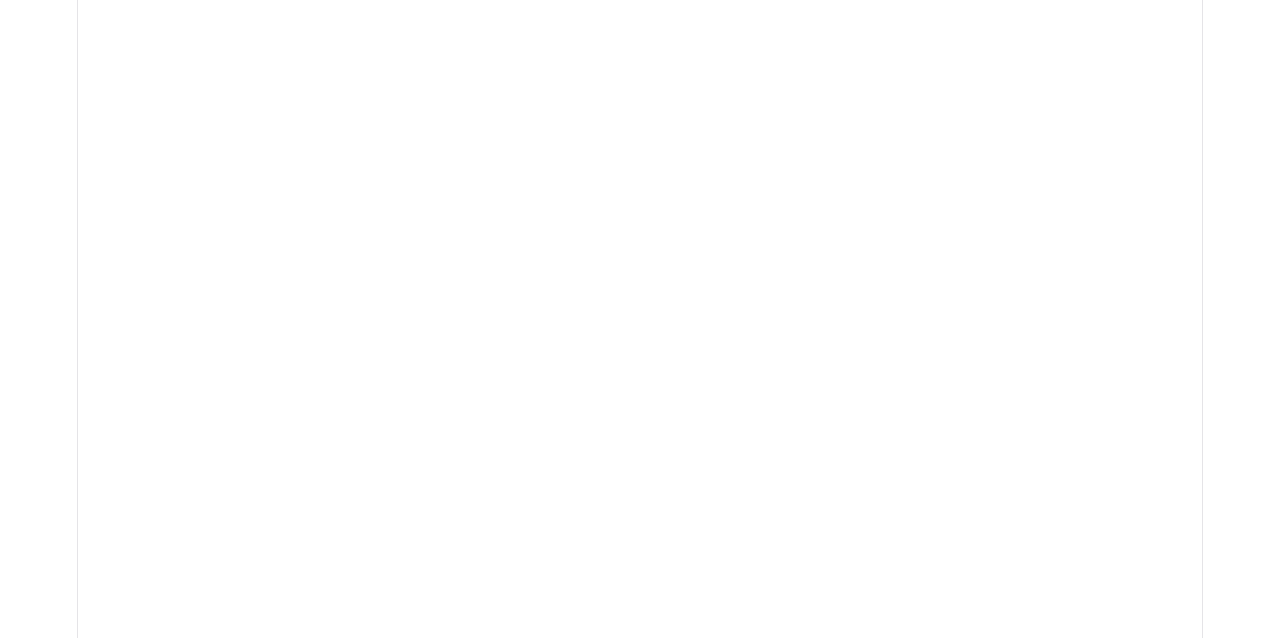
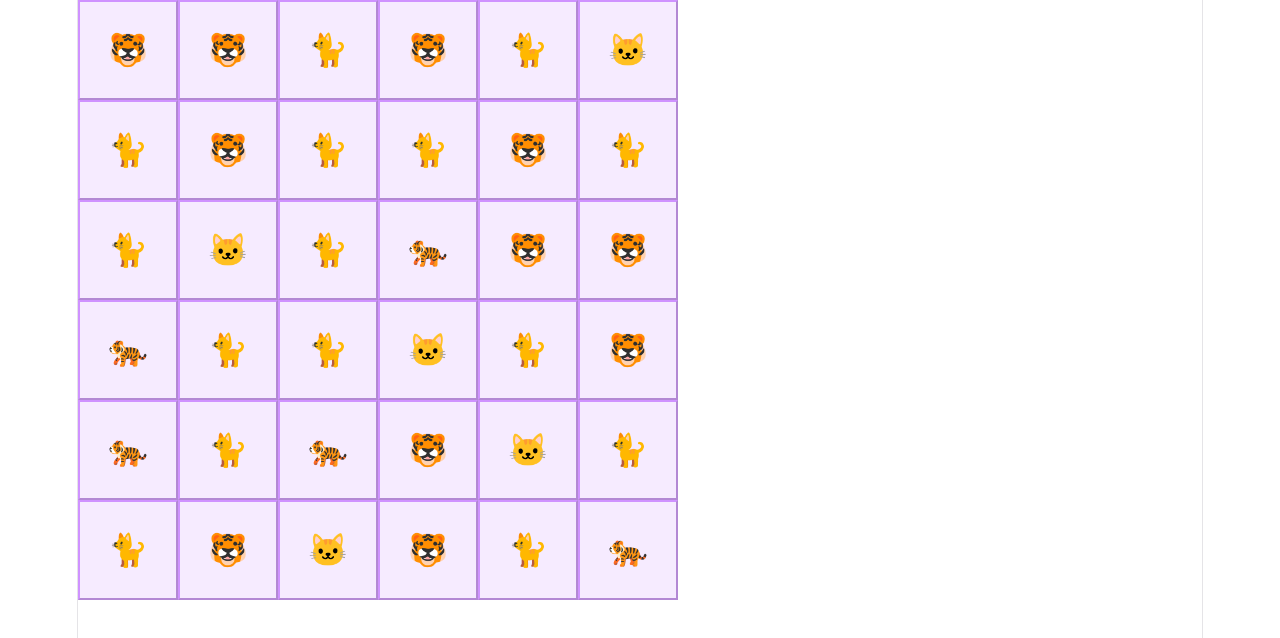
Before and after one commit to RyanAndrewMoore/boop-react, a React (Vite) app: page / in a window 1280 px wide. Shown: the top 638 px of the page. Built offline with nearby package versions, Linux system fonts and the light colour scheme.

Commit message:
Draw board with grid CSS
Render board in random state

```diff
--- a/src/App.css
+++ b/src/App.css
@@ -1,3 +1,7 @@
+* {
+  box-sizing: border-box;
+}
+
 .counter {
   font-size: 16px;
   padding: 5px 10px;
@@ -167,7 +171,7 @@
 
   &::before,
   &::after {
-    content: '';
+    content: "";
     position: absolute;
     top: -4.5px;
     border: 5px solid transparent;
@@ -182,3 +186,33 @@
     border-right-color: var(--border);
   }
 }
+
+.square {
+  border: 10px;
+  border-color: var(--accent-border);
+}
+
+.square,
+button {
+  display: flex;
+  height: 100px;
+  width: 100px;
+  place-content: center;
+  place-items: center;
+}
+
+button {
+  font-size: xx-large;
+  background-color: var(--accent-bg);
+  border-color: var(--accent-border);
+
+  &:hover {
+    background-color: var(--accent-border);
+  }
+}
+
+.game-board {
+  display: grid;
+  grid-template-columns: repeat(6, 100px);
+  grid-auto-rows: 100px;
+}
--- a/src/App.tsx
+++ b/src/App.tsx
@@ -1,15 +1,40 @@
-import { useState } from 'react'
-import './App.css'
+import { useState } from "react";
+import "./App.css";
 
+type Piece = "🐈" | "🐱" | "🐅" | "🐯";
 
+const [kitten, cat, cub, tiger]: Piece[] = ["🐈", "🐱", "🐅", "🐯"];
+
+function Square({ piece }: { piece?: Piece }) {
+  return (
+    <div className="square">
+      <button>{piece}</button>
+    </div>
+  );
+}
+
+function Board() {
+  const pieces: Piece[] = ["🐅","🐈","🐯","🐱"]
+  const rows = [];
+  for (let i = 0; i < 6; i++) {
+    const row = [];
+    for (let j = 0; j < 6; j++) {
+      const index = Math.round(Math.random() * 3)
+      row.push(<Square piece={pieces[index]} />);
+    }
+
+    rows.push(row);
+  }
+
+  return <div className="game-board">{rows}</div>;
+}
 
 function App() {
-
   return (
     <>
-
+      <Board />
     </>
-  )
+  );
 }
 
-export default App
+export default App;
```
Also changed, not shown: 1 other file (tests, documents, lock files or other folders).
